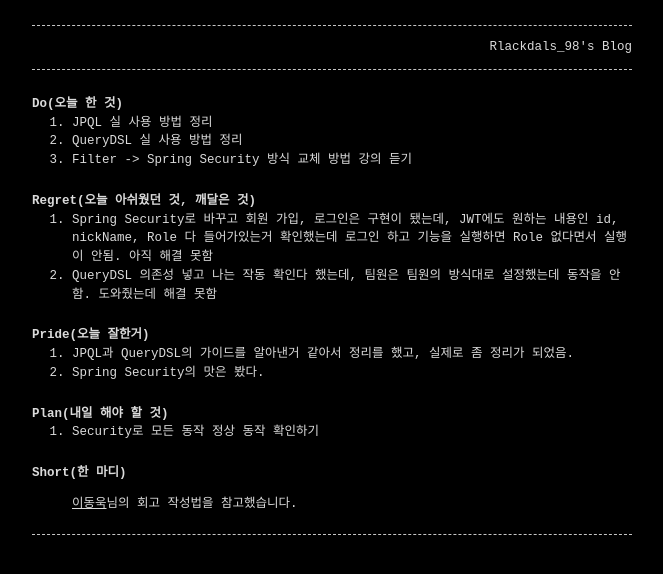
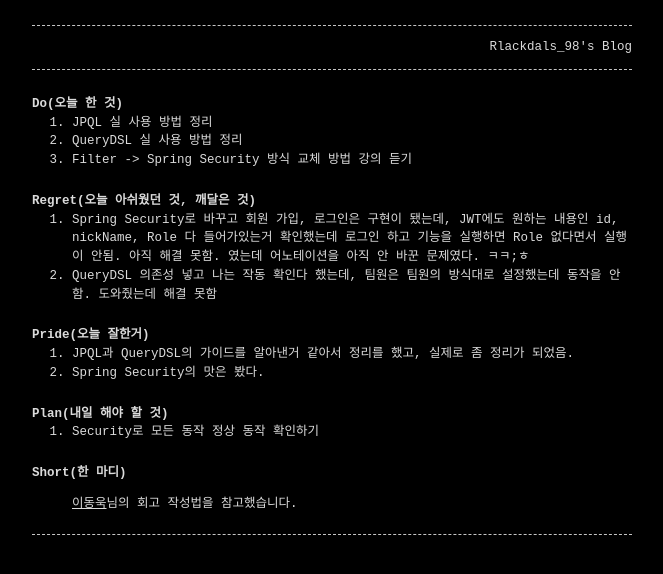
Before and after one commit to Rlackdals981010/Rlackdals981010.github.io, a Jekyll site: the page built from _daily/2024-10-04-양식.md, in a window 1280 px wide. Shown: the top 574 px of the page, without its empty margins (308-971 px from the left). Built offline with Jekyll 4.4.1, drawn with Linux system fonts in a browser that asks for light colours.

Commit message:
20240104 회고

```diff
--- a/_daily/2024-10-04-양식.md
+++ b/_daily/2024-10-04-양식.md
@@ -10,7 +10,7 @@ permalink: /daily/20241004
 3. Filter -> Spring Security 방식 교체 방법 강의 듣기
 
 # Regret(오늘 아쉬웠던 것, 깨달은 것)
-1. Spring Security로 바꾸고 회원 가입, 로그인은 구현이 됐는데, JWT에도 원하는 내용인 id, nickName, Role 다 들어가있는거 확인했는데 로그인 하고 기능을 실행하면 Role 없다면서 실행이 안됨. 아직 해결 못함
+1. Spring Security로 바꾸고 회원 가입, 로그인은 구현이 됐는데, JWT에도 원하는 내용인 id, nickName, Role 다 들어가있는거 확인했는데 로그인 하고 기능을 실행하면 Role 없다면서 실행이 안됨. 아직 해결 못함. 였는데 어노테이션을 아직 안 바꾼 문제였다. ㅋㅋ;ㅎ
 2. QueryDSL 의존성 넣고 나는 작동 확인다 했는데, 팀원은 팀원의 방식대로 설정했는데 동작을 안함. 도와줬는데 해결 못함
 
 # Pride(오늘 잘한거)
```
